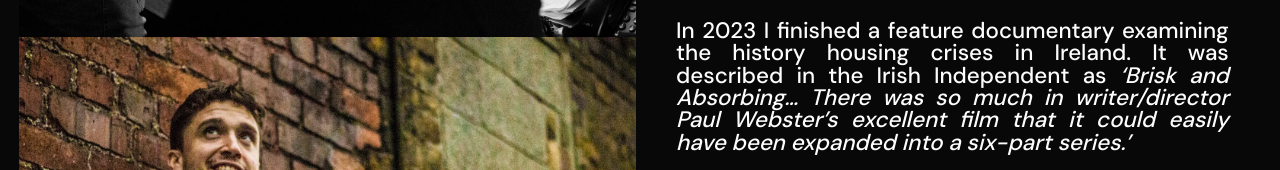
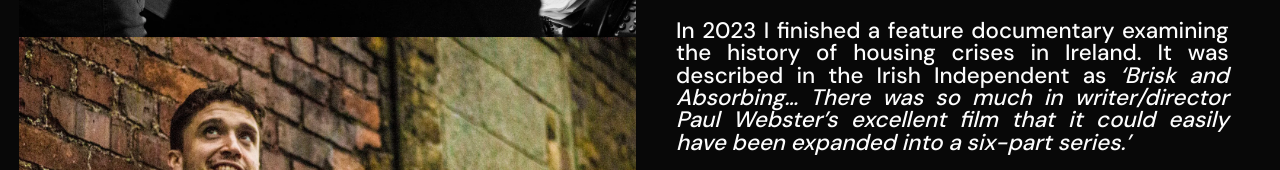
Before and after one commit to pwfilms/pwfilms, a plain HTML site: page about.html in a window 1280 px wide. Shown: the part 660-830 px from the top of the page. Drawn offline with nearby package versions, Linux system fonts and the light colour scheme; a script that the page names is missing; a web font is replaced by a local one.

Commit message:
20June24 About page

```diff
--- a/about.html
+++ b/about.html
@@ -53,7 +53,7 @@
                 <h1 class="heroFadeUp">About</h1>
                 <p>I'm an Irish filmmaker driven to make entertaining, fun and touching films about real people that connect with audiences in a meaningful way.</p>
                 <p>To date, I've made successful shorts and TV projects that explore a rich variety of subjects from sports and music to nature and politics. My short, <i>The Vasectomy Doctor</i> was nominated for an Irish Film Academy Award and screened at festivals all over the world, picking up 20 awards along the way.</p>
-                <p>In 2023 I finished a feature documentary examining the history housing crises in Ireland. It was described in the Irish Independent as <i>‘Brisk and Absorbing… There was so much in writer/director Paul Webster’s excellent film that it could easily have been expanded into a six-part series.’</i></p>
+                <p>In 2023 I finished a feature documentary examining the history of housing crises in Ireland. It was described in the Irish Independent as <i>‘Brisk and Absorbing… There was so much in writer/director Paul Webster’s excellent film that it could easily have been expanded into a six-part series.’</i></p>
                 <p>My latest short film <i>Canine</i> won the Audience Award for Best Short Film at the Cork International Film Festival and was selected for Tribeca Film Festival 2024. I'm developing this project into a feature film as well as several new and ambitious documentary projects.</p>
                 <p>I'm also a regular writer on the popular Irish soap <i>Fair City</i> and am developing a number of exciting drama projects.</p>
 
```
